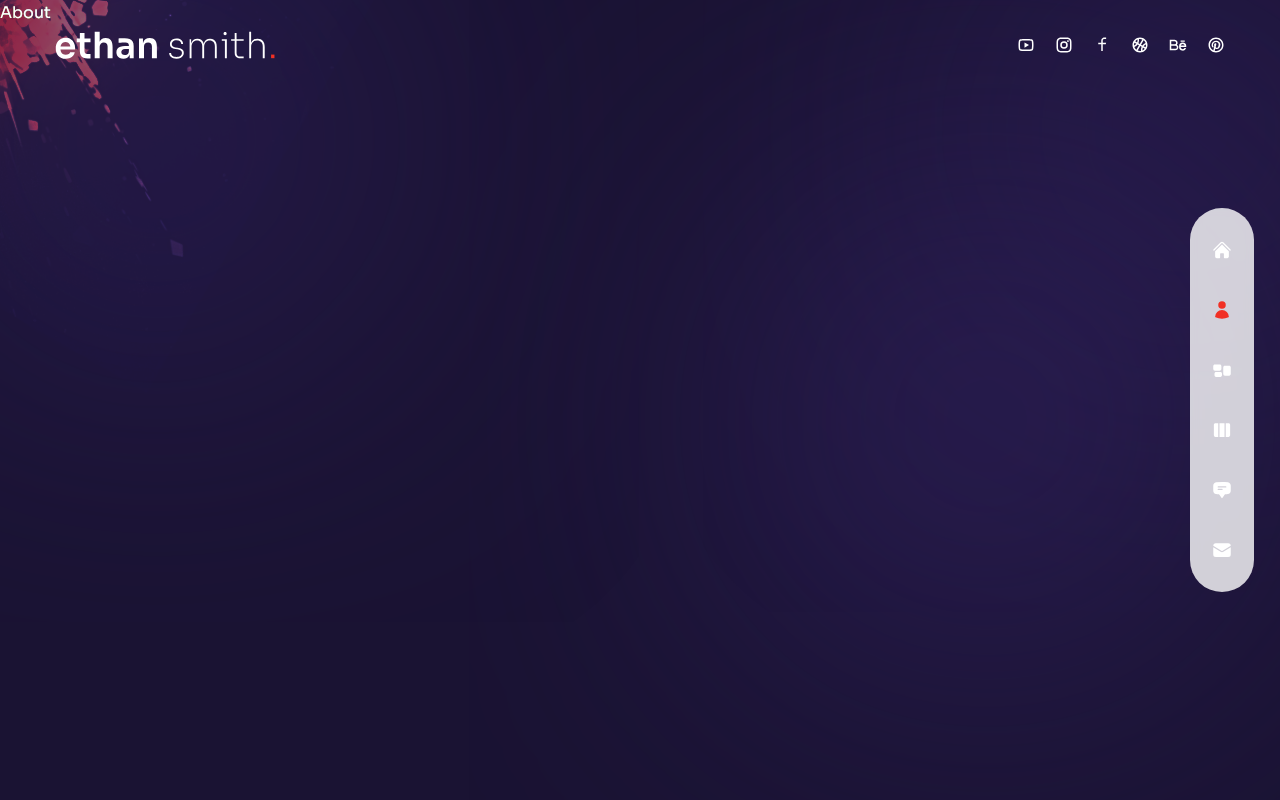
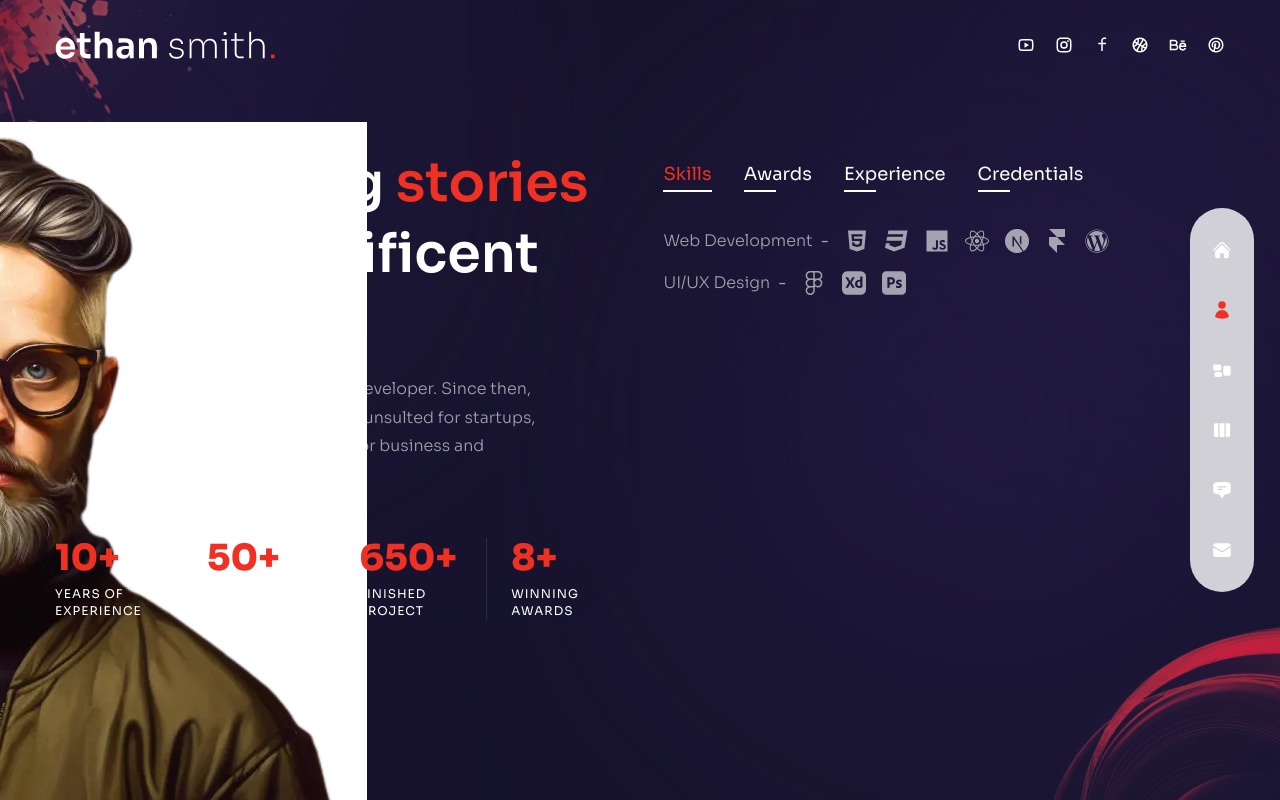
Before and after one commit to joemar-ceneza/react-portfolio, a Next.js app: page /about in a window 1280 px wide. Built offline with nearby package versions, Linux system fonts and the light colour scheme.

Commit message:
complete about section

```diff
--- a/components/Circles.js
+++ b/components/Circles.js
@@ -1,5 +1,15 @@
-const Circles = () => {
-  return <div>Circles</div>;
-};
+import Image from "next/image";
 
-export default Circles;
+export default function Circles() {
+  return (
+    <div className="w-[200px] xl:w-[300px] absolute -right-16 -bottom-2 mix-blend-color-dodge animate-pulse duration-75 z-10">
+      <Image
+        src={"/circles.png"}
+        width={260}
+        height={200}
+        alt=""
+        className="w-full h-full"
+      />
+    </div>
+  );
+}
--- a/pages/about/index.js
+++ b/pages/about/index.js
@@ -1,18 +1,32 @@
+import { useState } from "react";
+
+// icons
 import {
   FaHtml5,
   FaCss3,
   FaJs,
   FaReact,
+  FaWordpress,
+  FaFigma,
+} from "react-icons/fa";
+
+import {
   SiNextdotjs,
   SiFramer,
-  FaWordpress,
-  FaFigma,
   SiAdobexd,
   SiAdobephotoshop,
-} from "react-icons/fa";
+} from "react-icons/si";
 
-//  data
-const aboutData = [
+// components
+import Avatar from "../../components/Avatar";
+import Circles from "../../components/Circles";
+
+// framer motion
+import { motion } from "framer-motion";
+import { fadeIn } from "../../variants";
+
+//  about data
+export const aboutData = [
   {
     title: "skills",
     info: [
@@ -83,8 +97,147 @@
   },
 ];
 
-const About = () => {
-  return <div>About</div>;
-};
+// counter
+import CountUp from "react-countup";
 
-export default About;
+export default function About() {
+  const [index, setIndex] = useState(0);
+  return (
+    <div className="h-full bg-primary/30 py-32 text-center xl:text-left">
+      <Circles />
+      {/* avatar img */}
+      <motion.div
+        variants={fadeIn("right", 0.2)}
+        initial="hidden"
+        animate="show"
+        exit="hidden"
+        className="hidden xl:flex absolute bottom-0 -left-[370px]"
+      >
+        <Avatar />
+      </motion.div>
+      <div className="container mx-auto h-full flex flex-col items-center xl:flex-row gap-x-6">
+        {/* text */}
+        <div className="flex-1 flex flex-col justify-center">
+          <motion.h2
+            variants={fadeIn("right", 0.2)}
+            initial="hidden"
+            animate="show"
+            exit="hidden"
+            className="h2"
+          >
+            Captivating <span className="text-accent">stories</span> birth
+            magnificent designs.
+          </motion.h2>
+          <motion.p
+            variants={fadeIn("right", 0.4)}
+            initial="hidden"
+            animate="show"
+            exit="hidden"
+            className="max-w-[500px] mx-auto xl:mx-0 mb-6 xl:mb-12 px-2 xl:px-0"
+          >
+            10 years ago, I began freelancing as a developer. Since then, I've
+            done remote work for agencies, counsulted for startups, and
+            collaborated on digital products for business and consumer use.
+          </motion.p>
+          {/* counters */}
+          <motion.div
+            variants={fadeIn("right", 0.6)}
+            initial="hidden"
+            animate="show"
+            exit="hidden"
+            className="hidden md:flex md:max-w-xl xl:max-w-none mx-auto xl:mx-0 mb-8"
+          >
+            <div className="flex flex-1 xl:gap-x-6">
+              {/* experience */}
+              <div className="relative flex-1 after:w-[1px] after:h-full after:bg-white/10 after:absolute after:top-0 after:right-0">
+                <div className="text-2xl xl:text-4xl font-extrabold text-accent mb-2">
+                  <CountUp start={0} end={10} duration={5} />+
+                </div>
+                <div className="text-xs uppercase tracking-[1px] leading-[1.4] max-w-[100px]">
+                  Years of experience
+                </div>
+              </div>
+              {/* satisfied clients */}
+              <div className="relative flex-1 after:w-[1px] after:h-full after:bg-white/10 after:absolute after:top-0 after:right-0">
+                <div className="text-2xl xl:text-4xl font-extrabold text-accent mb-2">
+                  <CountUp start={0} end={50} duration={5} />+
+                </div>
+                <div className="text-xs uppercase tracking-[1px] leading-[1.4] max-w-[100px]">
+                  satisfied clients
+                </div>
+              </div>
+              {/* project */}
+              <div className="relative flex-1 after:w-[1px] after:h-full after:bg-white/10 after:absolute after:top-0 after:right-0">
+                <div className="text-2xl xl:text-4xl font-extrabold text-accent mb-2">
+                  <CountUp start={0} end={650} duration={5} />+
+                </div>
+                <div className="text-xs uppercase tracking-[1px] leading-[1.4] max-w-[100px]">
+                  finished project
+                </div>
+              </div>
+              {/* awards */}
+              <div className="relative flex-1">
+                <div className="text-2xl xl:text-4xl font-extrabold text-accent mb-2">
+                  <CountUp start={0} end={8} duration={5} />+
+                </div>
+                <div className="text-xs uppercase tracking-[1px] leading-[1.4] max-w-[100px]">
+                  winning awards
+                </div>
+              </div>
+            </div>
+          </motion.div>
+        </div>
+        {/* info */}
+        <motion.div
+          variants={fadeIn("left", 0.4)}
+          initial="hidden"
+          animate="show"
+          exit="hidden"
+          className="flex flex-col w-full xl:max-w-[48%] h-[480px]"
+        >
+          <div className="flex gap-x-4 xl:gap-x-8 mx-auto xl:mx-0 mb-4">
+            {aboutData.map((item, itemIndex) => {
+              return (
+                <div
+                  key={itemIndex}
+                  className={`${
+                    index === itemIndex &&
+                    "text-accent after:w-[100%] after:bg-accent after:transition-all after:duration-300"
+                  } cursor-pointer capitalize xl:text-lg relative after:w-8 after:h-[2px] after:bg-white after:absolute after:-bottom-1 after:left-0`}
+                  onClick={() => setIndex(itemIndex)}
+                >
+                  {item.title}
+                </div>
+              );
+            })}
+          </div>
+          <div className="py-2 xl:py-6 flex flex-col gap-y-2 xl:gap-y-4 items-center xl:items-start">
+            {aboutData[index].info.map((item, itemIndex) => {
+              return (
+                <div
+                  key={itemIndex}
+                  className="flex-1 flex flex-col md:flex-row max-w-max gap-x-2 items-center text-white/60"
+                >
+                  {/* title */}
+                  <div className="font-light mb-2 md:mb-0">{item.title}</div>
+                  <div className="hidden md:flex">-</div>
+                  <div>{item.stage}</div>
+                  <div className="flex gap-x-4">
+                    {/* icons */}
+                    {item.icons?.map((icon, itemIndex) => {
+                      return (
+                        <div key={itemIndex} className="text-2xl">
+                          {icon}
+                        </div>
+                      );
+                    })}
+                  </div>
+                </div>
+              );
+            })}
+          </div>
+        </motion.div>
+      </div>
+    </div>
+  );
+}
```
